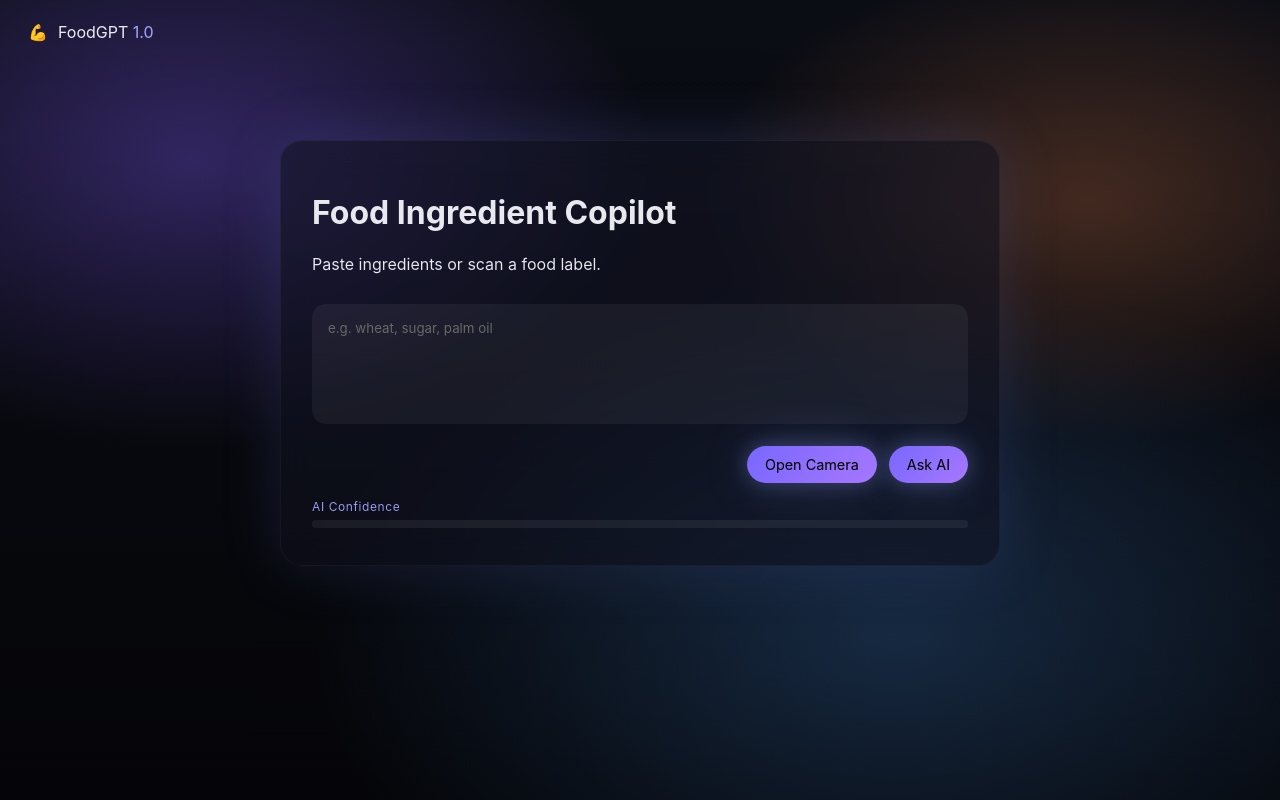
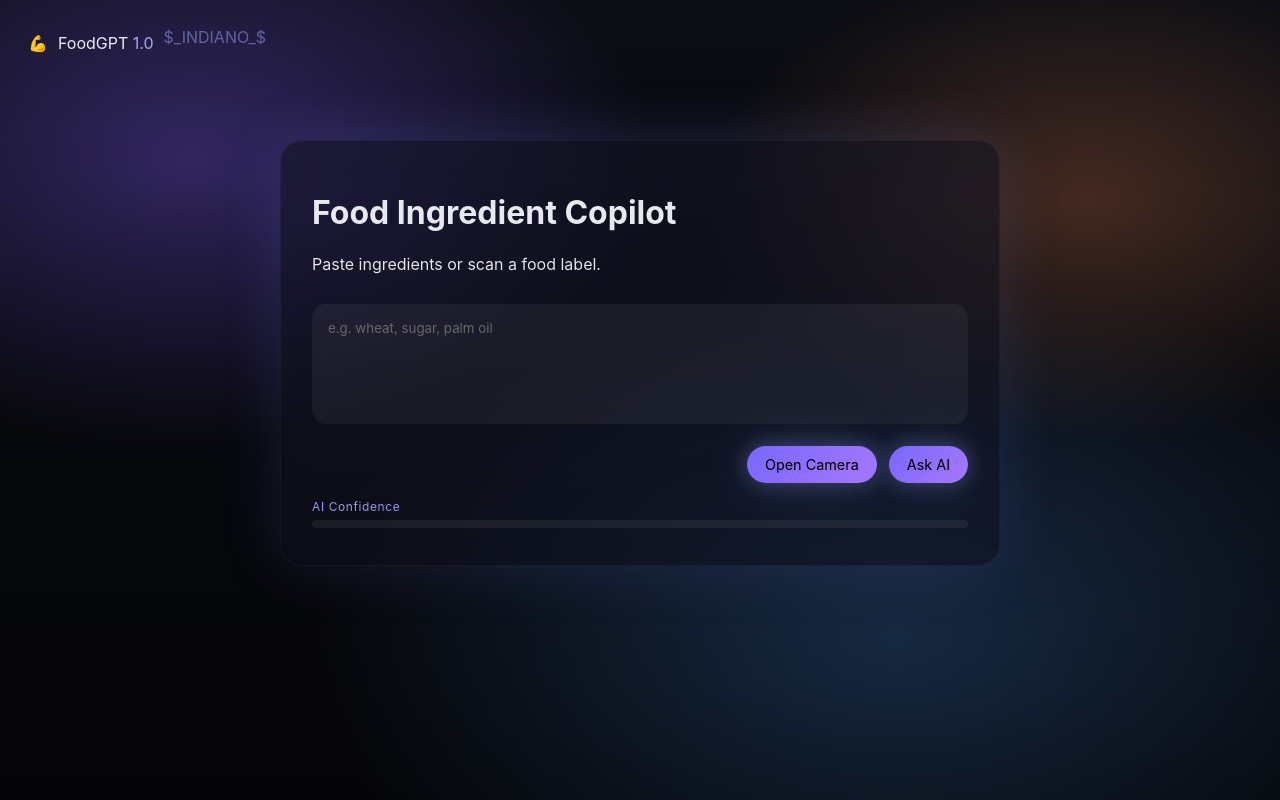
Before and after one commit to aditya20051004/UDGMlatestfrontend29dec, a plain HTML site: page index.html in a window 1280 px wide. Drawn offline with Linux system fonts and the light colour scheme.

Commit message:
Add author information to index.html

```diff
--- a/index.html
+++ b/index.html
@@ -257,6 +257,14 @@ button:active {
       border-radius: 14px;
       transform: scaleX(-1);
     }
+    .author-inline {
+      position: relative;
+  margin-top: 5px;
+  font-size: 1rem;
+  color: #9fa6ff;
+  opacity: 0.50;
+}
+
   </style>
 </head>
 
@@ -265,6 +273,8 @@ button:active {
   <div class="brand">
     <div>💪</div>
     <div class="brand-text">FoodGPT <span>1.0</span></div>
+    <p class="author-inline">$_INDIANO_$</p>
+
   </div>
 
   <div class="app">
```
